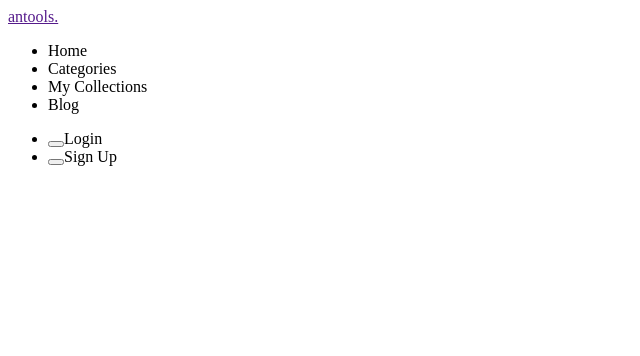
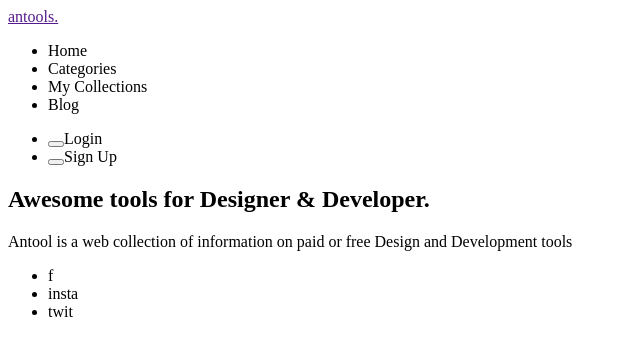
Before and after one commit to Anastasiya272/bl-68, a plain HTML site: page index.html in a window 1280 px wide. Shown: the whole page, without its empty margins (0-640 px from the left). Drawn offline with Linux system fonts and the light colour scheme.

Commit message:
add hero

```diff
--- a/index.html
+++ b/index.html
@@ -22,5 +22,19 @@
         <li><button type="button"></button>Sign Up</li>
       </ul>
     </header>
+    <main>
+      <section>
+        <h1>Awesome tools for
+        Designer & Developer.
+        </h1>
+        <p>Antool is a web collection of information on paid or free Design and Development tools</p>
+        <ul>
+          <li><a href=""></a>f</li>
+          <li><a href=""></a>insta</li>
+          <li><a href=""></a>twit</li>
+        </ul>
+
+      </section>
+    </main>
   </body>
 </html>
```
